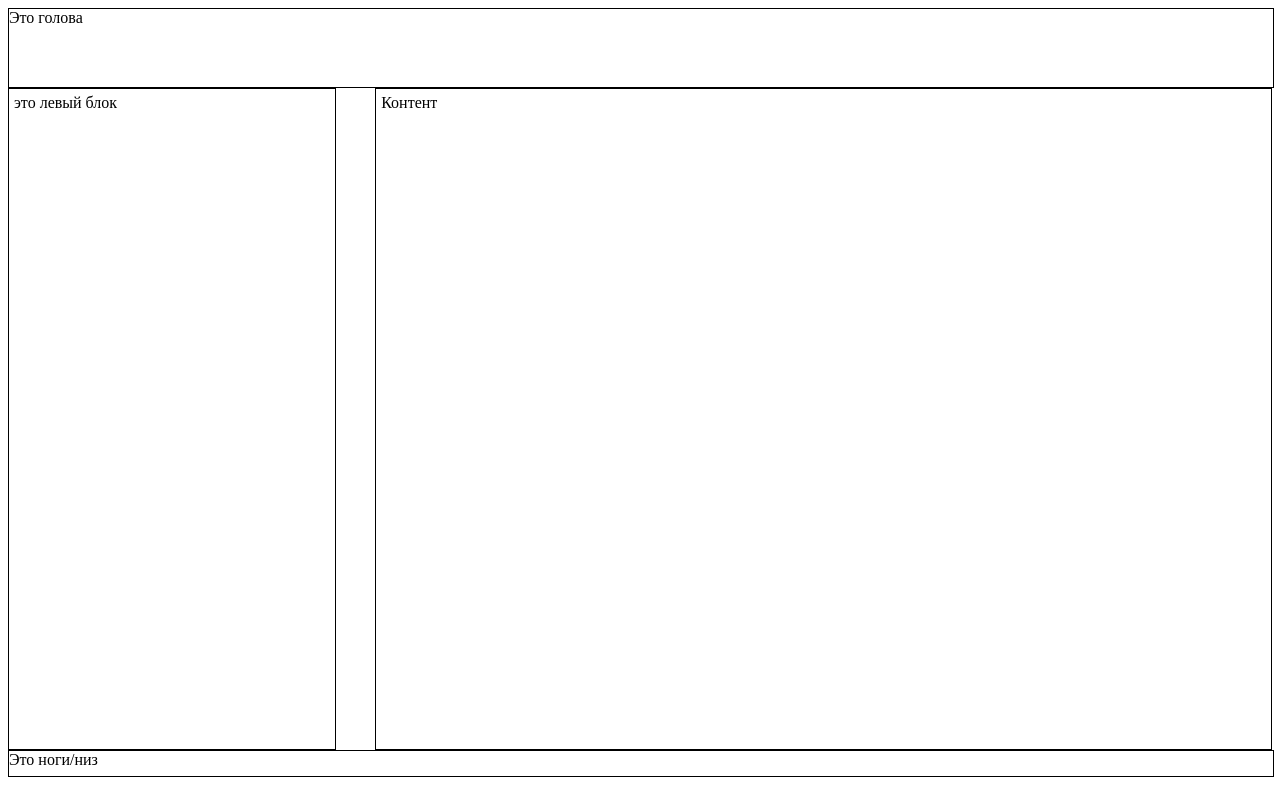
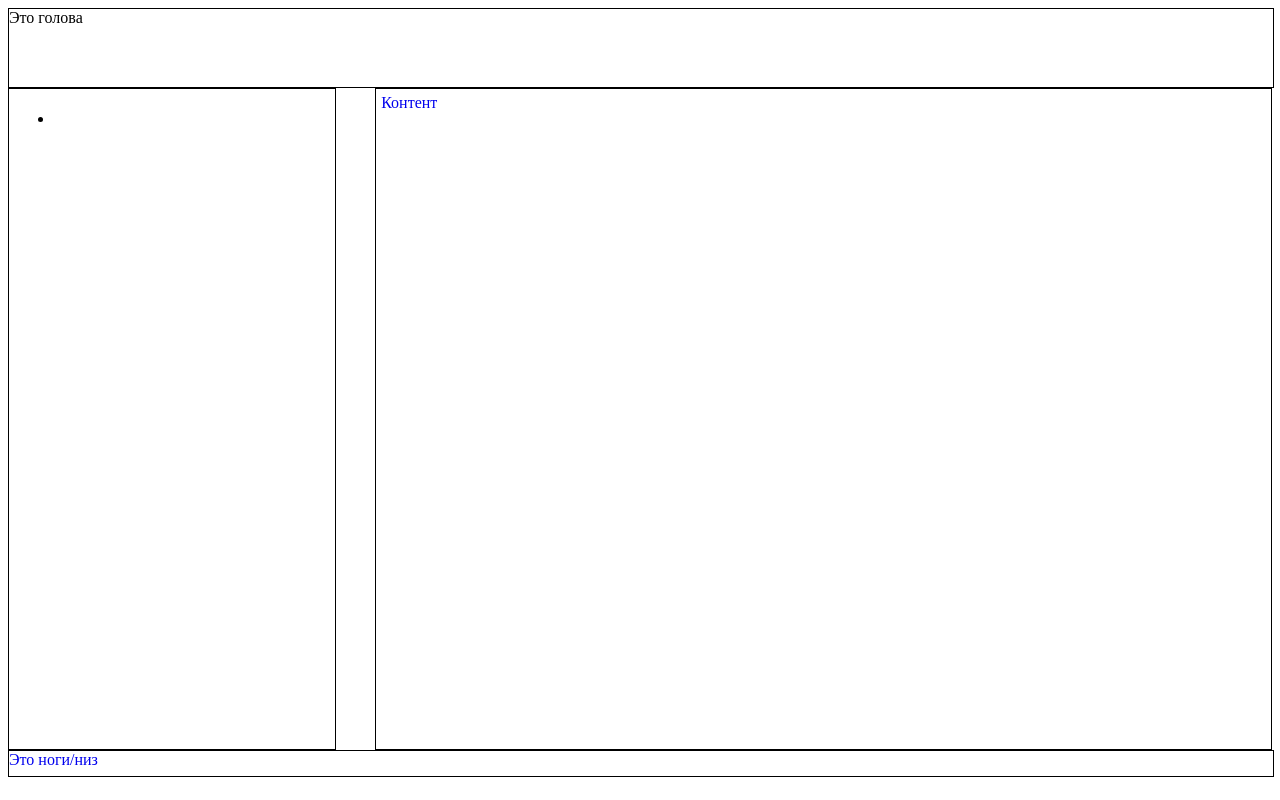
Before and after one commit to YanaGumbatova555/Yana, a PHP site: page / in a window 1280 px wide. Run offline with PHP 8.4, Linux system fonts and the light colour scheme.

Commit message:
Update leftblock.php

```diff
--- a/leftblock.php
+++ b/leftblock.php
@@ -1,3 +1,5 @@
 <div class="leftblock">
-это левый блок
+<ul>
+  <li><a href="/closes.php"</a></li>
+</ul>
 </div>
```
